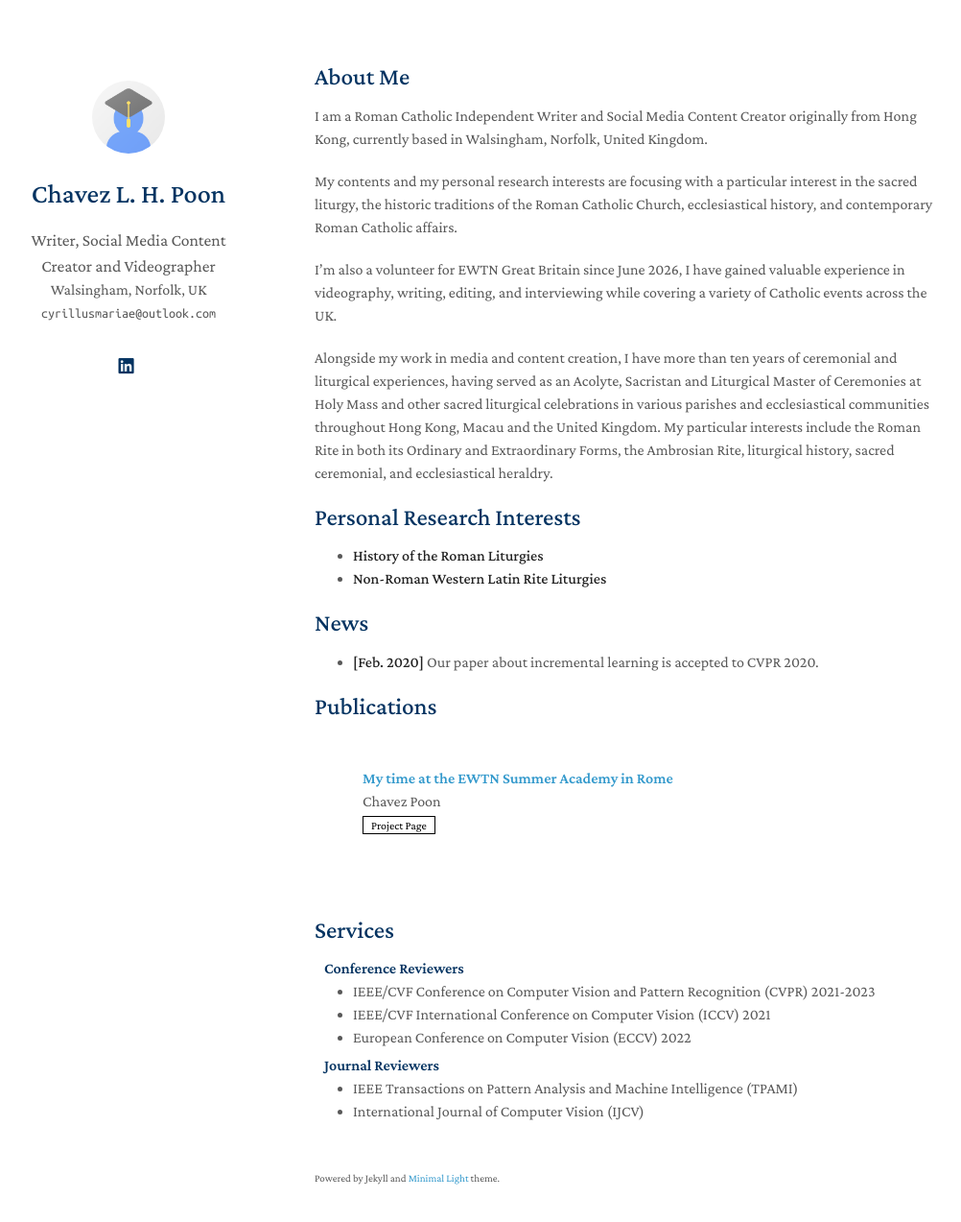
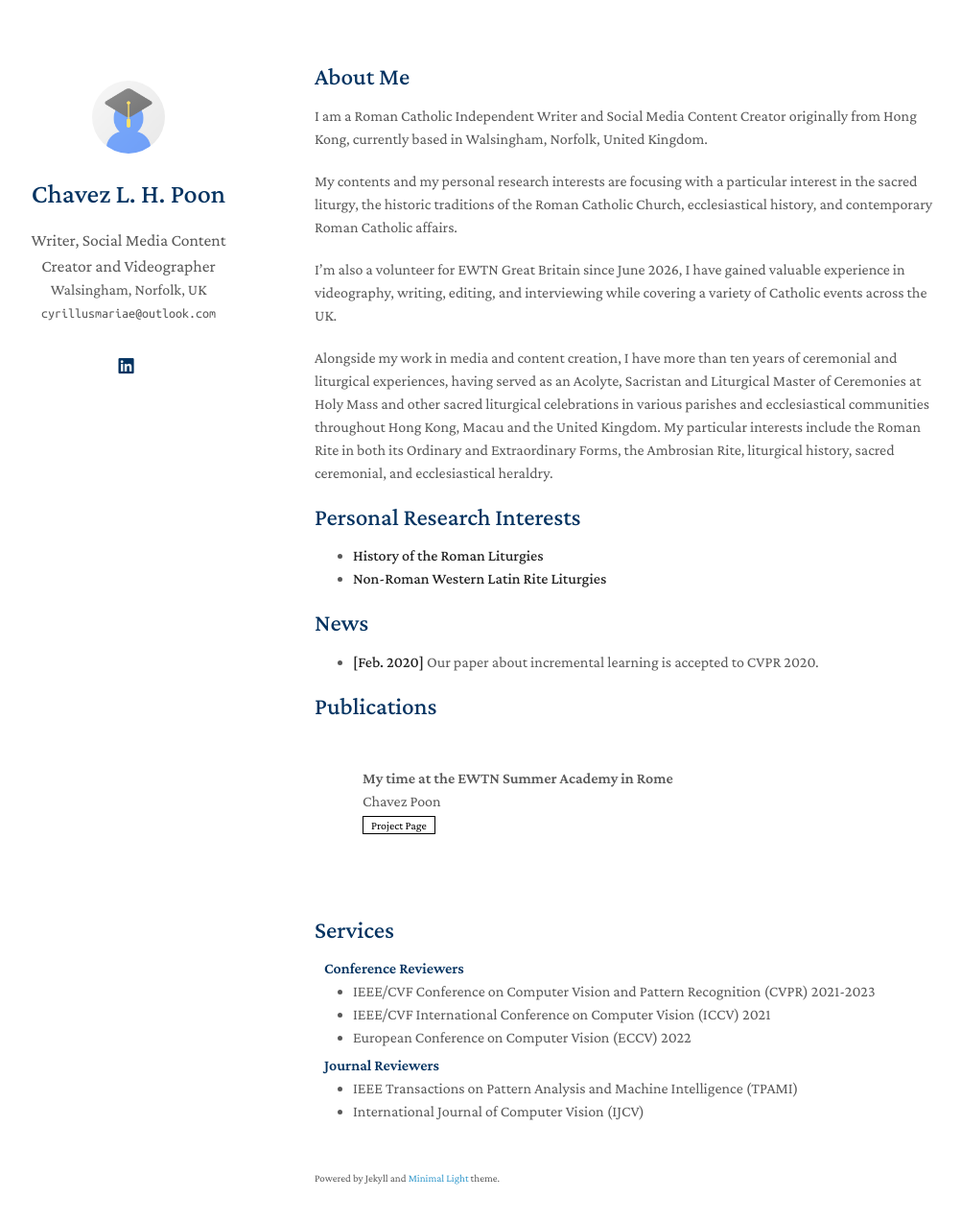
Before and after one commit to cyrillusmariae/portfolio-website, a Jekyll site: the page built from index.md, in a window 1280 px wide and 1308 px high. Shown: the top 1273 px of the window at 96% size, without its empty margins (142-1144 px from the left). Built offline with Jekyll 4.4.1, drawn with Linux system fonts in a browser that asks for light colours; a style sheet for code colours, icons or effects is not loaded; our own code applies the rules of GitHub Pages for plain Markdown files.

Commit message:
Update publication title formatting
Removed hyperlink from publication title in markdown.

```diff
--- a/_includes/publications.md
+++ b/_includes/publications.md
@@ -15,8 +15,9 @@
     {% endif %}
     {% endif %}
   </div>
+
   <div class="col-sm-9" style="position: relative;padding-right: 15px;padding-left: 20px;">
-      <div class="title"><a href="{{}}">{{ link.title }}</a></div>
+      <div class="title">{{ link.title }}</div>
       <div class="author">{{ link.authors }}</div>
       <div class="periodical"><em>{{ link.conference }}</em>
       </div>
```
